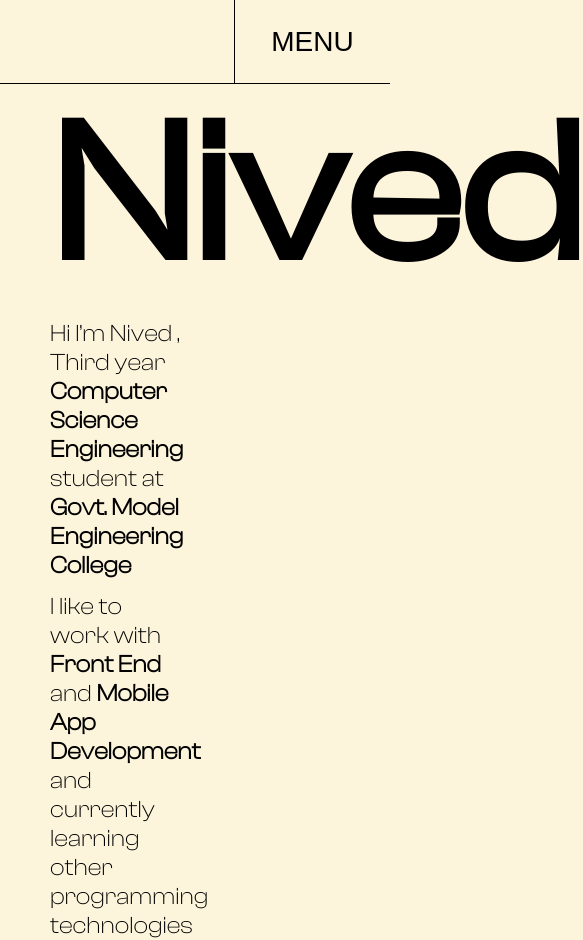
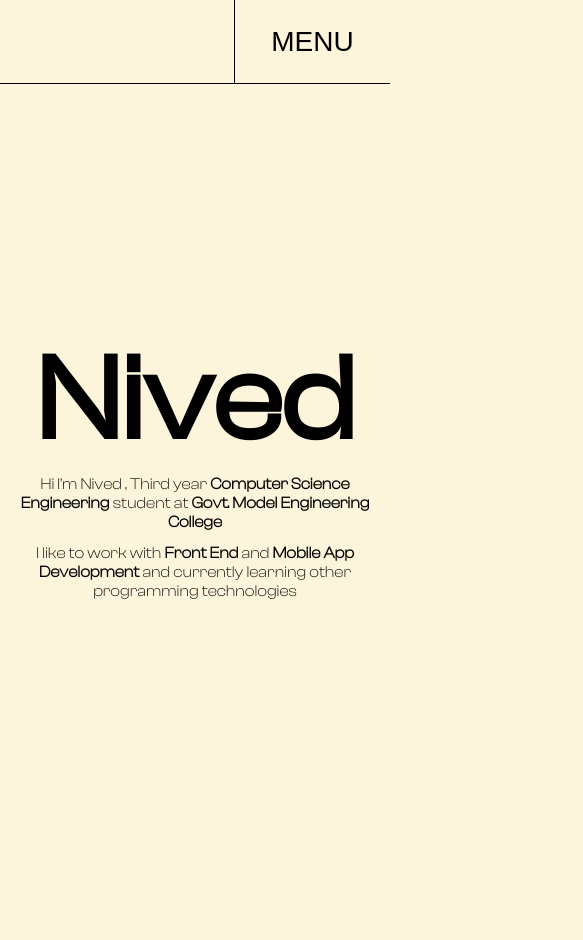
Before and after one commit to n1ved/portfolioV3, a SvelteKit app: page / in a window 390 px wide. Shown: the whole page, 583 px wide, since content can reach past the window. After the commit the page ends 844 px from the top, so only its background shows below. Built offline with nearby package versions, Linux system fonts and the light colour scheme.

Commit message:
(responsive/home)

```diff
--- a/src/routes/+page.svelte
+++ b/src/routes/+page.svelte
@@ -43,4 +43,23 @@
     span{
         font-weight: 600;
     }
+
+    @media screen and (max-width: 480px){
+        div{
+            align-items: center;
+            max-width: 100vw;
+            max-height: 90vh;
+            padding: 20px;
+            box-sizing: border-box;
+        }
+        .name{
+            font-size: 120px;
+            text-align: center;
+        }
+        .home_desc{
+            font-size: 16px;
+            width: 100%;
+            text-align: center;
+        }
+    }
 </style>
```
